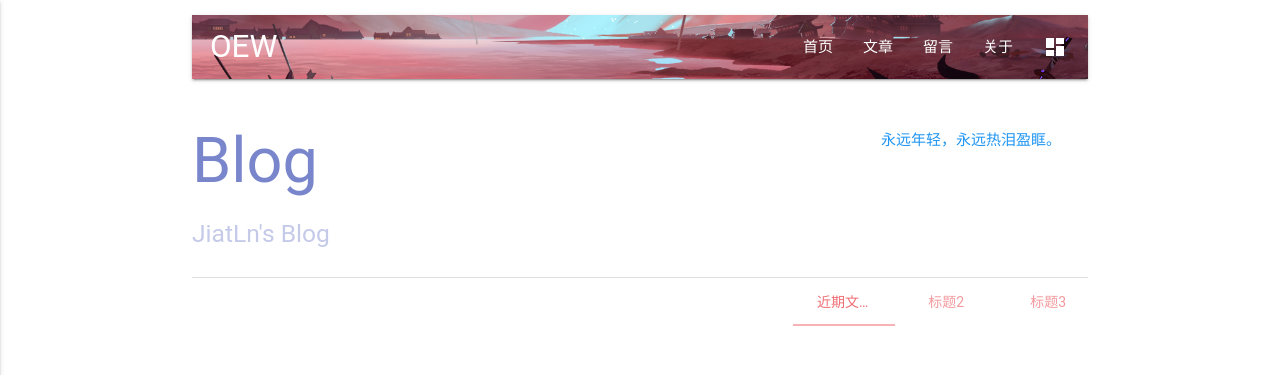
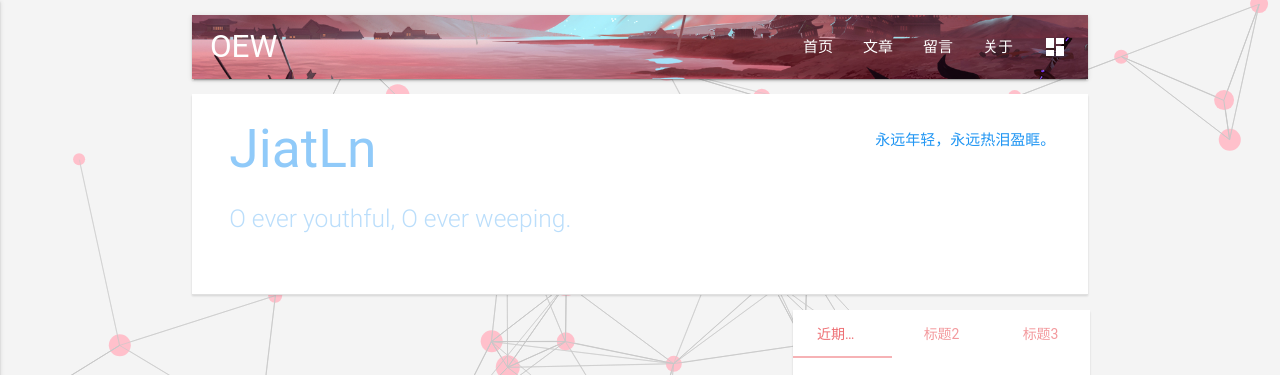
Before and after one commit to JiatLn/mysite, a Django app: template templates/home.html in a window 1280 px wide. Shown: the top 375 px of the page. Run offline with Django 3.2, Linux system fonts and the light colour scheme; the template is opened without the code that fills it, so the values that code supplies are empty; parts of the project's set-up code (start-up, migrations or seed data) failed here and were passed over; some libraries are stand-ins or nearby versions; some web fonts are replaced.

Commit message:
继续迭代

```diff
--- a/blog/templates/blog/blog_list.html
+++ b/blog/templates/blog/blog_list.html
@@ -37,7 +37,7 @@
             {% endfor %}
         </ul>
     </div>
-<!--     <div class="col l8 s12 m12">
+    <!-- <div class="col l8 s12 m12">
         <div class="text-center" id="pagination">
             {{ blog_of_page.render }}
         </div>
--- a/mysite/urls.py
+++ b/mysite/urls.py
@@ -25,11 +25,12 @@ from django.conf.urls import url, include
 from . import views
 
 urlpatterns = [
-	# index
-	path('', views.home, name='home'),
+    # index
+    path('', views.home, name='home'),
     path('admin/', admin.site.urls),
     path('blog/', include('blog.urls'), name='blog'),
     path('likes/', include('likes.urls'), name='likes'),
+    path('about', views.about, name='about'),
 
 ]
 
--- /dev/null
+++ b/static/css/about.css
@@ -0,0 +1,3 @@
+.about {
+	background-color: #fff;
+}
--- a/static/css/base.css
+++ b/static/css/base.css
@@ -1,34 +1,65 @@
 body {
-    /*background-color: #f4f4f4;*/
+    background-color: #f4f4f4;
+    /*background: url(../images/bgi.jpg) center center / cover no-repeat rgb(34, 34, 34);*/
 }
+
+/*隐藏滚动条*/
+body::-webkit-scrollbar { width: 0 !important }
+body { -ms-overflow-style: none; }
+body { overflow: -moz-scrollbars-none; }
+
+
+.container {
+    /*background-color: #fff;*/
+}
+
+
+
+#banner {
+    background-color: #fff;
+    margin: auto;
+    height: 200px;
+    box-shadow: 0 2px 2px 0 rgba(0,0,0,0.14);
+}
+
+
+
+
+
+
+
 
 
 
 /*回到顶部*/
 #toTop {
     position: fixed;
-    width: 40px;
-    height: 40px;
+    width: 32px;
+    height: 32px;
     bottom: 40px;
     right: 16px;
     line-height: 350%;
-    background-color: #d1a6b7;
-    border-radius: 10%;
+    background-color: pink;
+    border-radius: 100%;
     text-align: center;
 
 }
 
 #toTop i {
     color: #fff;
+    font-size: 20px;
+    line-height: 30px;
+    text-align: center;
+    display: block;
 }
 
 #toTop:hover {
-    background-color: rgba(255,100,97,0.1);
+    background-color: #212529;
     cursor: pointer;
 }
 
 #toTop:hover > i{
-    color: #d1a6b7;
+    /*color: #d1a6b7;*/
 }
 
 
@@ -55,3 +86,12 @@ footer > ul {
 .chip:hover {
     background-color: #000;
 }
+
+
+#canvas {
+    position: fixed;
+    z-index: -999;
+    /*width: 100%;*/
+    /*height: 100%;*/
+    margin: auto; width: 100%; height: 100%; top: 0px; bottom: 0px; left: 0px; right: 0px; display: block;
+}
--- a/static/css/home.css
+++ b/static/css/home.css
@@ -16,3 +16,22 @@
 /*友情链接*/
 .friend-links {
 }
+
+
+
+/*右边的tabs*/
+.tab-content {
+	background: #fff;
+	width: 100%;
+	min-height: 200px;
+}
+
+aside {
+    background-color: #fff;
+    margin : 5% 3% 0 0;
+    box-shadow: 0 2px 2px 0 rgba(0,0,0,0.14);
+}
+
+.tabs {
+	overflow-x: hidden;
+}
--- a/static/js/base.js
+++ b/static/js/base.js
@@ -1,10 +1,10 @@
 /*回到顶部*/
 $(window).scroll(function () {
-    if($(window).scrollTop() >= 400) {
+    if($(window).scrollTop() >= 300) {
         $('#toTop').removeClass('hidden');
-        $('#toTop').fadeIn(400);
+        $('#toTop').fadeIn(300);
     }else {
-        $('#toTop').fadeOut(400);
+        $('#toTop').fadeOut(300);
     }
 });
 
@@ -13,3 +13,196 @@ $(function(){
         $('html, body').animate({scrollTop: 0}, 500);
     });
 })
+
+
+// canvas
+var canvas = document.getElementById("canvas");
+var ctx = canvas.getContext('2d'); //因为是平面的,所以写2d
+canvas.width = window.innerWidth || document.documentElement.clientWidth || document.body.clientWidth;
+canvas.height = window.innerHeight || document.documentElement.clientHeight || document.body.clientHeight;
+function rand(min, max) {
+    return parseInt(Math.random() * (max - min + 1) + min);
+}
+
+function Round() {
+    //随机大小
+    this.r = rand(6, 12);
+    //随机位置
+    var x = rand(this.r,canvas.width - this.r);//仿制超出右边界
+    this.x = x<this.r ? this.r:x;
+    var y = rand(this.r,canvas.height - this.r);
+    this.y = y<this.r ? this.r:y;
+    //随机速度
+    var speed = rand(1, 3);
+    this.speedX = rand(0, 4) > 2 ? speed : -speed;
+    this.speedY = rand(0, 4) > 2 ? speed : -speed;
+
+}
+
+Round.prototype.draw = function() {
+    // ctx.fillStyle = 'rgba(200,200,200,0.5)';
+    ctx.fillStyle = 'pink'
+    ctx.beginPath();
+    ctx.arc(this.x, this.y, this.r, 0, 2 * Math.PI, true);
+    ctx.closePath();
+    ctx.fill();
+}
+
+ctx.arc(this.x, this.y, this.r, 0, 2 * Math.PI, true);
+
+Round.prototype.move = function() {
+    this.x += this.speedX/10;
+    if (this.x > canvas.width  || this.x < 0) {
+        this.speedX *= -1;
+    }
+    this.y += this.speedY/10;
+    if (this.y > canvas.height  || this.y < 0) {
+        this.speedY *= -1;
+    }
+}
+
+Round.prototype.links = function(){
+    for (var i=0;i<ballobj.length;i++) {
+        var l = Math.sqrt((ballobj[i].x - this.x)*(ballobj[i].x - this.x)+(ballobj[i].y - this.y)*(ballobj[i].y - this.y));
+        var a = 1/l *100;
+        if(l<200){
+            ctx.beginPath();
+            ctx.moveTo(this.x,this.y);
+            ctx.lineTo(ballobj[i].x,ballobj[i].y);
+            ctx.strokeStyle = 'rgba(200,200,200,'+a+')';
+            ctx.stroke();
+            ctx.closePath();
+        }
+    }
+}
+
+
+var ballobj = [];
+function init() {
+    for (var i = 0; i < 40; i++) {
+        var obj = new Round();
+        obj.draw();
+        obj.move();
+        ballobj.push(obj);
+    }
+}
+init();
+
+function ballmove(){
+    ctx.clearRect(0,0,canvas.width,canvas.height);
+    for (var i=0;i<ballobj.length;i++) {
+        var ball = ballobj[i];
+        ball.draw();
+        ball.move();
+        ball.links();
+    }
+    window.requestAnimationFrame(ballmove);
+}
+ballmove();
+
+
+
+// var canvas = document.getElementById('canvas');
+// var ctx = canvas.getContext('2d');
+// var rgb = '0';      // 线条颜色值
+// var extendDis = 5;   // 可超出的画布边界
+// var lineDis = 80;    // 连线距离
+// lineDis *= lineDis;
+// canvas.width = window.innerWidth || document.documentElement.clientWidth || document.body.clientWidth;
+// canvas.height = window.innerHeight || document.documentElement.clientHeight || document.body.clientHeight;
+// var RAF = (function() {
+//   return window.requestAnimationFrame || window.webkitRequestAnimationFrame || window.mozRequestAnimationFrame || window.oRequestAnimationFrame || window.msRequestAnimationFrame || function(callback) {
+//         window.setTimeout(callback, 1000 / 60);
+//       };
+// })();
+// // 鼠标活动时，获取鼠标坐标
+// var warea = {x: null, y: null};
+// window.onmousemove = function(e) {
+//   e = e || window.event;
+//   warea.x = e.clientX - canvas.offsetLeft;
+//   warea.y = e.clientY - canvas.offsetTop;
+// };
+// window.onmouseout = function(e) {
+//   warea.x = null;
+//   warea.y = null;
+// };
+// // 添加粒子
+// // x，y为粒子坐标，xa, ya为粒子xy轴加速度，max为连线的最大距离
+// var dots = [];
+// for (var i = 0; i < 200; i++) {
+//   var x = Math.random() * (canvas.width + 2 * extendDis) - extendDis;
+//   var y = Math.random() * (canvas.height + 2 * extendDis) - extendDis;
+//   var xa = (Math.random() * 2 - 1) / 1.5;
+//   var ya = (Math.random() * 2 - 1) / 1.5;
+//   dots.push({
+//     x: x,
+//     y: y,
+//     xa: xa,
+//     ya: ya
+//   })
+// }
+// // 延迟100秒开始执行动画，如果立即执行有时位置计算会出错
+// setTimeout(function() {
+//   animate();
+// }, 100);
+// // 每一帧循环的逻辑
+// function animate() {
+//   ctx.clearRect(0, 0, canvas.width, canvas.height);
+//   bubDrawLine([warea].concat(dots));
+//   RAF(animate);
+// }
+// /**
+//  * 逐个对比连线
+//  * @param ndots
+//  */
+// function bubDrawLine(ndots) {
+//   var ndot;
+//   dots.forEach(function(dot) {
+//     move(dot);
+//     // 循环比对粒子间的距离
+//     for (var i = 0; i < ndots.length; i++) {
+//       ndot = ndots[i];
+//       if (dot === ndot || ndot.x === null || ndot.y === null) continue;
+//       var xc = dot.x - ndot.x;
+//       var yc = dot.y - ndot.y;
+//       // 如果x轴距离或y轴距离大于max,则不计算粒子距离
+//       if (xc > ndot.max || yc > lineDis) continue;
+//       // 两个粒子之间的距离
+//       var dis = xc * xc + yc * yc;
+//       // 如果粒子距离超过max,则不做处理
+//       if (dis > lineDis) continue;
+//       // 距离比
+//       var ratio;
+//       // 如果是鼠标，则让粒子向鼠标的位置移动
+//       if (ndot === warea && dis < 20000) {
+//         dot.x -= xc * 0.01;
+//         dot.y -= yc * 0.01;
+//       }
+//       // 计算距离比
+//       ratio = (lineDis - dis) / lineDis;
+//       // 粒子间连线
+//       ctx.beginPath();
+//       ctx.lineWidth = ratio / 2;
+//       ctx.strokeStyle = 'rgba(' + rgb + ', ' + rgb + ', ' + rgb + ', 1';
+//       ctx.moveTo(dot.x, dot.y);
+//       ctx.lineTo(ndot.x, ndot.y);
+//       ctx.stroke();
+//     }
+//     // 将已经计算过的粒子从数组中删除
+//     ndots.splice(ndots.indexOf(dot), 1);
+//   });
+// }
+// /**
+//  * 粒子移动
+//  * @param dot
+//  */
+// function move(dot) {
+//   dot.x += dot.xa;
+//   dot.y += dot.ya;
+//   // 遇到边界将加速度反向
+//   dot.xa *= (dot.x > (canvas.width + extendDis) || dot.x < -extendDis) ? -1 : 1;
+//   dot.ya *= (dot.y > (canvas.height + extendDis) || dot.y < -extendDis) ? -1 : 1;
+//   // 绘制点
+//   ctx.fillStyle = 'rgba(' + rgb + ', ' + rgb + ', ' + rgb + ', 1';
+//   ctx.fillRect(dot.x - 0.5, dot.y - 0.5, 1, 1);
+// }
--- a/templates/base.html
+++ b/templates/base.html
@@ -19,6 +19,7 @@
     <title>{% block title %}{% endblock title %}</title>
 </head>
 <body>
+<canvas id="canvas"></canvas>
 <main>
     {% block menu %}
     <div class="container">
@@ -30,15 +31,15 @@
                     <ul class="right hide-on-med-and-down">
                         <li><a href="{% url 'home' %}">首页</a></li>
                         <li><a href="{% url 'blog_list' %}#banner">文章</a></li>
-                        <li><a href="">留言</a></li>
-                        <li><a href="">关于</a></li>
+                        <li><a href="" onclick="alert('施工中..x.x')">留言</a></li>
+                        <li><a href="{% url 'about' %}">关于</a></li>
                         <li><a href="/admin"><i class="material-icons">dashboard</i>后台</a></li>
                     </ul>
                     <ul class="side-nav" id="mobile-demo">
                         <li><a href="{% url 'home' %}">首页</a></li>
                         <li><a href="{% url 'blog_list' %}#banner">文章</a></li>
-                        <li><a href="">留言</a></li>
-                        <li><a href="">关于</a></li>
+                        <li><a href="" onclick="alert('施工中..x.x')">留言</a></li>
+                        <li><a href="{% url 'about' %}">关于</a></li>
                         <li><a href="/admin"><i class="material-icons">dashboard</i>后台</a></li>
                     </ul>
                 </div>
@@ -50,8 +51,8 @@
     <div class="container">
         <div class="row" id="banner">
             <div class="col m9 s12">
-                <h1 class="center-on-small-only indigo-text text-lighten-2">Blog</h1>
-                <h5 class="center-on-small-only indigo-text text-lighten-4">JiatLn's Blog</h5>
+                <h2 class="header center-on-small-only blue-text text-lighten-3" style="margin: 4% 0 0 4%;">JiatLn</h2>
+                <h5 class="light blue-text text-lighten-4 center-on-small-only" style="margin: 4% 0 0 4%;">O ever youthful, O ever weeping.</h5>
             </div>
             <div class="col m3" style="margin-top: 20px;">
                 <p class="hide-on-small-only blue-text">永远年轻，永远热泪盈眶。</p>
--- a/templates/home.html
+++ b/templates/home.html
@@ -9,32 +9,27 @@
 {% block header_extends %}
     {# https://www.hcharts.cn/docs/start-helloworld #}
     <script src="http://cdn.hcharts.cn/highcharts/highcharts.js"></script>
+    <link rel="stylesheet" type="text/css" href="{% static 'css/home.css' %}">
 {% endblock header_extends %}
 
 
 {% block content %}
 <div class="row">
-        <div class="col m6">
-            <div class="carousel">
-                <a class="carousel-item" href="#one!"><img src="http://www.materializecss.cn/images/nature/lorempixel1.jpg"></a>
-                <a class="carousel-item" href="#two!"><img src="http://www.materializecss.cn/images/nature/lorempixel2.jpg"></a>
-                <a class="carousel-item" href="#three!"><img src="http://www.materializecss.cn/images/nature/lorempixel3.jpg"></a>
-                <a class="carousel-item" href="#four!"><img src="http://www.materializecss.cn/images/nature/lorempixel4.jpg"></a>
-                <a class="carousel-item" href="#five!"><img src="http://www.materializecss.cn/images/nature/lorempixel5.jpg"></a>
+    <div class="col m7">
+        <!-- <h5 class="text-center">\(^o^)/~首页开发中，敬请期待</h5> -->
     </div>
-        </div>
-        <div class="col m4 offset-m2">
+    <div class="col m4 offset-m1">
         <div class="row">
+            <aside>
                 <ul class="tabs tabs-fixed-width">
                     <li class="tab col s3"><a href="#test1">近期文章</a></li>
                     <li class="tab col s3"><a href="#test2">标题2</a></li>
                     <li class="tab col s3"><a href="#test3">标题3</a></li>
                 </ul>
-            </div>
-            <div class="row">
+                <div class="tab-content">
                     <div id="test1" class="col">
                         {% for blog in recent_blogs %}
-                        <p><a href="{% url 'blog_detail' blog.pk %}">{{ blog.title }}</a></p>
+                            <p><a href="{% url 'blog_detail' blog.pk %}">{{ counter }}{{ blog.title }}</a></p>
                         {% endfor%}
                     </div>
                     <div id="test2" class="col">
@@ -43,6 +38,8 @@
                     <div id="test3" class="col">
                         <p>踩踩踩</p>
                     </div>
+                </div>
+            </aside>
         </div>
     </div>
 </div>
```
Also changed, not shown: mysite/views.py (+8 -0 lines), templates/about.html (added, +37 -0 lines), static/images/bgi.jpg (added). Lines whose indentation alone changed are shown as unchanged.
